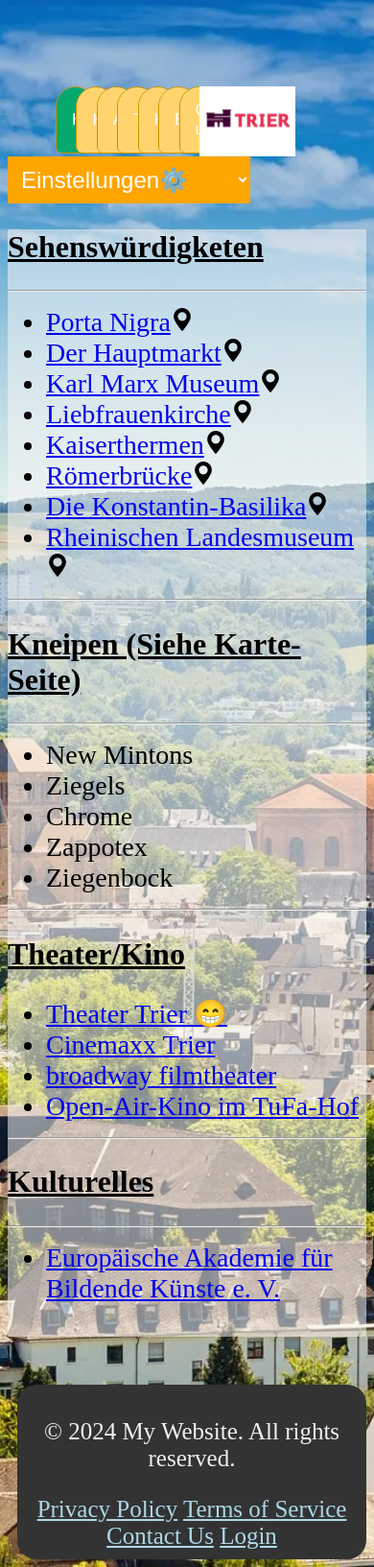
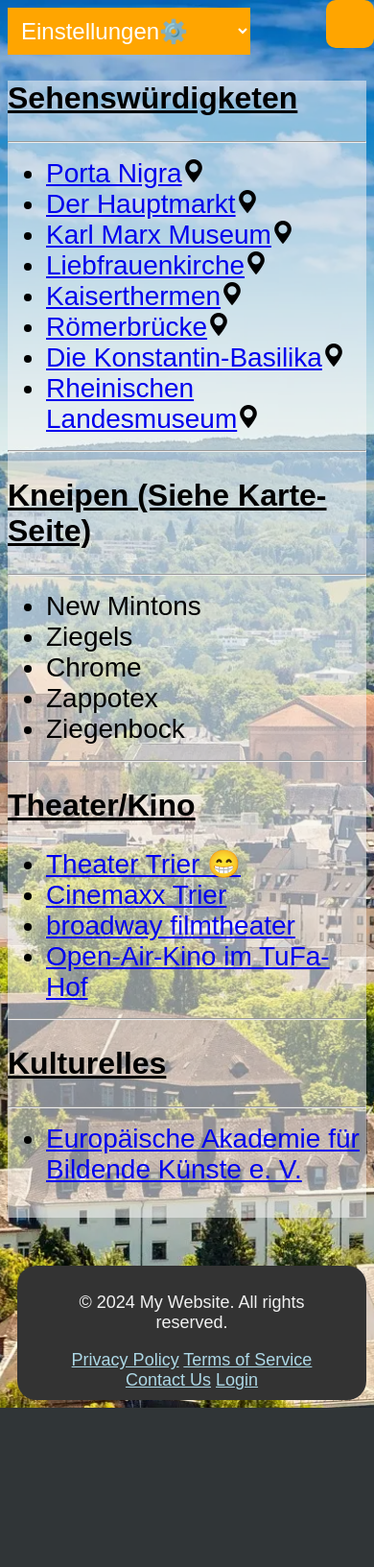
Before and after one commit to SteamPunk89079/Web-Tech-Gruppe-23, a PHP site: the page made by Pages/Aktivitäten.html in a window 390 px wide. Shown: the whole page at 96% size. After the commit the page ends 1467 px from the top, so only its background shows below. Run offline with PHP 8.4, Linux system fonts and the light colour scheme.

Commit message:
nav bar in andere pages + responsive design Anpassungen

```diff
--- a/Pages/Aktivitäten.html
+++ b/Pages/Aktivitäten.html
@@ -24,6 +24,8 @@
         <img class="topbar_img" src="../Bilder/trier-logo.jpg" alt="logo" style="text-align: right;">
 
     </nav>
+
+    <a class="mobile-container"></a>
 
     <select class="burger-menu">
 
@@ -110,7 +112,7 @@
 
 
 
-
+    <script src="/Script.Js"></script>
     <script src="../Scripts/Aktivitaten.Js"></script>
 </body>
 </html>
--- a/Pages/ContactUs.html
+++ b/Pages/ContactUs.html
@@ -19,6 +19,7 @@
         <img class="topbar_img" src="../Bilder/trier-logo.jpg" alt="logo" style="text-align: right;">
     </nav>
 
+    <a class="mobile-container"></a>
 
     <h4>
         <select class="burger-menu">
@@ -82,7 +83,7 @@
         </nav>
     </footer>
 
-
+    <script src="/Script.Js"></script>
     <script src="../Scripts/Contactus.js"></script>
 </body>
 </html>
--- a/Pages/Events.html
+++ b/Pages/Events.html
@@ -9,6 +9,8 @@
 <body class="event_page">
 
     <h1>Events List</h1>
+
+    <a class="mobile-container"></a>
 
     <select class="burger-menu">
 
@@ -63,6 +65,7 @@
     <nav id="card"></nav>
     <!-- fetch body -->
 
+    <script src="/Script.Js"></script>
     <script src="../Scripts/Events.js"></script>
 </body>
 </html>
--- a/Pages/Kalendar.html
+++ b/Pages/Kalendar.html
@@ -22,6 +22,8 @@
 
 
     </nav>
+
+    <a class="mobile-container"></a>
 
     <select class="burger-menu">
 
@@ -81,7 +83,7 @@
 
 
 
-
+    <script src="/Script.Js"></script>
     <script src="../Scripts/Kalendar.Js"></script>
 </body>
 </html>
--- a/Pages/Login.html
+++ b/Pages/Login.html
@@ -7,6 +7,8 @@
     <link rel="stylesheet" href="/style.css">
 </head>
 <body class="login_page">
+
+    <a class="mobile-container"></a>
 
     <select class="burger-menu" style="margin-bottom: auto;">
 
@@ -24,6 +26,7 @@
         <p id="login_status"></p>
     </section>
 
+    <script src="/Script.Js"></script>
     <script src="../Scripts/Login.Js"></script>
 </body>
 </html>
--- a/Pages/QueryMaker.html
+++ b/Pages/QueryMaker.html
@@ -8,6 +8,8 @@
 </head>
 <body class="querymaker_page" style="background-image: url(../Bilder/Balkenbild.jpg);
     background-repeat: no-repeat; background-size: cover;">
+
+    <a class="mobile-container"></a>
 
     <select class="burger-menu">
 
@@ -58,7 +60,7 @@
     </nav>
 
 
-
+    <script src="/Script.Js"></script>
     <script src="../Scripts/QueryMaker.js"></script>
 </body>
 </html>
--- a/Pages/Theater.html
+++ b/Pages/Theater.html
@@ -20,6 +20,8 @@
     <img class="topbar_img" src="../Bilder/trier-logo.jpg" alt="logo" style="text-align: right;">
 
   </nav>
+
+  <a class="mobile-container"></a>
 
   <select class="burger-menu">
 
--- a/Script.Js
+++ b/Script.Js
@@ -3,6 +3,7 @@ const karte = document.getElementById("Karte_button");
 const aktivitaeten = document.getElementById("Aktivitaeten_button");
 const theater = document.getElementById("Theater_button");
 const kalendar = document.getElementById("Kalendar_button");
+const contact = document.getElementById("Contactus_button");
 
 
 
--- a/index.html
+++ b/index.html
@@ -31,10 +31,8 @@
 
         </nav>
 
-        <a class="mobile-container">
-            <div class="kasten">
-            </div>
-        </a>
+        <a class="mobile-container"></a>
+
     </header>
 
     <select class="burger-menu">
--- a/style.css
+++ b/style.css
@@ -701,43 +701,93 @@ body.contactus_page {
 /*----------------------CONTACT US----------------------*/
 
 /*----------RESPONSIVE DESIGN---------------*/
-@media screen and (max-width:540px) {
+@media screen and (max-width:786px) {
 
+    /*topbars/Nav-bar*/
+    body.index {
+        font-family: Arial, Helvetica, sans-serif;
+    }
 
-    body.index {
+    body.aktivitaten {
+        font-family: Arial, Helvetica, sans-serif;
+    }
+
+    body.contactus_page {
+        font-family: Arial, Helvetica, sans-serif;
+    }
+
+    body.event_page {
+        font-family: Arial, Helvetica, sans-serif;
+    }
+
+    body.kalender {
+        font-family: Arial, Helvetica, sans-serif;
+    }
+
+    body.karte_page {
+        font-family: Arial, Helvetica, sans-serif;
+    }
+
+    body.login_page {
+        font-family: Arial, Helvetica, sans-serif;
+    }
+
+    body.querymaker_page {
+        font-family: Arial, Helvetica, sans-serif;
+    }
+
+    body.theater {
         font-family: Arial, Helvetica, sans-serif;
     }
 
     .mobile-container {
         display: block;
-        border: none;
         cursor: pointer;
-        position: relative;
-    }
-
-    .kasten {
-        position: relative;
+        position: absolute;
         display: block;
         width: 50px;
-        margin-left: auto;
         background-color: orange;
         height: 50px;
         color: white;
         border-radius: 10px;
+        top: 0%;
+        right: 0%;
     }
 
-.hidden {
-    display: none !important;
+    .hidden {
+        display: none !important;}
+
+    .banner {
+        position: relative;
     }
 
+    .button {
+        height: fit-content;
+        width: 250px;
+        display: flex;
+        flex-direction: column;
+        border-radius: 10px;
+        background-color: rgb(255, 212, 111);
+        border: 1px solid rgb(201, 148, 0);
+        margin-left: auto;
+    }
+
+    .topbar_img {
+        display: flex;
+        position: relative;
+        right: 0px;
+        margin-left: auto;
+    }
 
     .topbars {
-        overflow: hidden;
-        background-color: transparent;
-        position: relative;
-        max-width: 300px;
+        flex-direction: column;
+        background-color: lightslategray;
+        position: fixed;
         display: flex;
-        overflow-x: auto;
+        height: 100%;
+        top: 0%;
+        right: 0%;
+        z-index: 1000;
     }
 
     .topbars button {
@@ -751,14 +801,191 @@ body.contactus_page {
     }
 
 
-    .topbars button:hover {
-        background-color: #ddd;
+    button:hover {
+        background-color: yellowgreen;
         color: black;
     }
+    /*topbars/Nav-bar*/
 
-    #Home_button {
-        background-color: #04AA6D;
+    /*footer*/
+    footer {
+        font-size: 16px;
+        width: auto;
+        padding-left: 50px;
+        padding-right: 50px;
+    }
+
+    .news-container .news-title {
+        height:auto;
+        padding: 10px;
+    }
+
+    .karte.title {
+        margin: auto;
+    }
+
+    .karte-container {
+        width: auto;
+        position: relative;
+        flex-direction: column;
+        margin: auto;
+        justify-content: center;
+        align-content: center;
+    }
+
+    .middle {
+        width: auto;
+        gap: 30px;
+        display: flex;
+        flex-direction: column;
+    }
+
+    .karte_page .burger-menu {
+        position: relative;
+        font-size: 14px;
+        left: 0%;
+    }
+
+    .popup-content {
+        margin: auto;
+    }
+
+
+
+
+
+
+}
+
+
+@media screen and (max-width:1200px) {
+
+    .mobile-container {
+        display: block;
+        cursor: pointer;
+        position: absolute;
+        display: block;
+        width: 50px;
+        background-color: orange;
+        height: 50px;
         color: white;
+        border-radius: 10px;
+        top: 0%;
+        right: 0%;
+    }
+
+    .hidden {
+        display: none !important;}
+
+    .banner {
+        position: relative;
+    }
+
+    .button {
+        height: fit-content;
+        width: 250px;
+        display: flex;
+        flex-direction: column;
+        border-radius: 10px;
+        background-color: rgb(255, 212, 111);
+        border: 1px solid rgb(201, 148, 0);
+        margin-left: auto;
+    }
+
+    .topbar_img {
+        display: flex;
+        position: relative;
+        right: 0px;
+        margin-left: auto;
+    }
+
+    .topbars {
+        flex-direction: column;
+        background-color: lightslategray;
+        position: fixed;
+        display: flex;
+        height: 100%;
+        top: 0%;
+        right: 0%;
+        z-index: 1000;
+    }
+
+    .topbars button {
+        float: left;
+        color: white;
+        padding: 14px 16px;
+        text-decoration: none;
+        font-size: 20px;
+        justify-content: center;
+        overflow-x: auto;
+    }
+
+
+    button:hover {
+        background-color: yellowgreen;
+        color: black;
+    }
+    /*topbars/Nav-bar*/
+
+    /*footer*/
+    footer {
+        font-size: 18px;
+        width: auto;
+        padding-left: 50px;
+        padding-right: 50px;
+    }
+
+    .news-container .news-title {
+        height:auto;
+        padding: 10px;
+    }
+
+    .karte.title {
+        margin: auto;
+    }
+
+    .karte-container {
+        width: auto;
+        position: relative;
+        flex-direction: column;
+        margin: auto;
+        justify-content: center;
+        align-content: center;
+    }
+
+    .middle {
+        width: auto;
+        gap: 30px;
+        display: flex;
+        flex-direction: column;
+    }
+
+    .location_card {
+        width: auto;
+    }
+
+    .karte_page .burger-menu {
+        position: relative;
+        font-size: 18px;
+        left: 0%;
+    }
+
+    .popup-content {
+        margin: auto;
+    }
+
+
+    .contactus_page .container {
+        width: auto;
+        background-color: rgba(240, 248, 255, 0.422);
+        display: flex;
+        flex-direction: column;
+        border-radius: 20px;
+        align-items: normal;
+    }
+
+    .contactus_page .box {
+        margin: 0%;
     }
 
 }
```
Also changed, not shown: Pages/Karte.html (+8 -9 lines).
